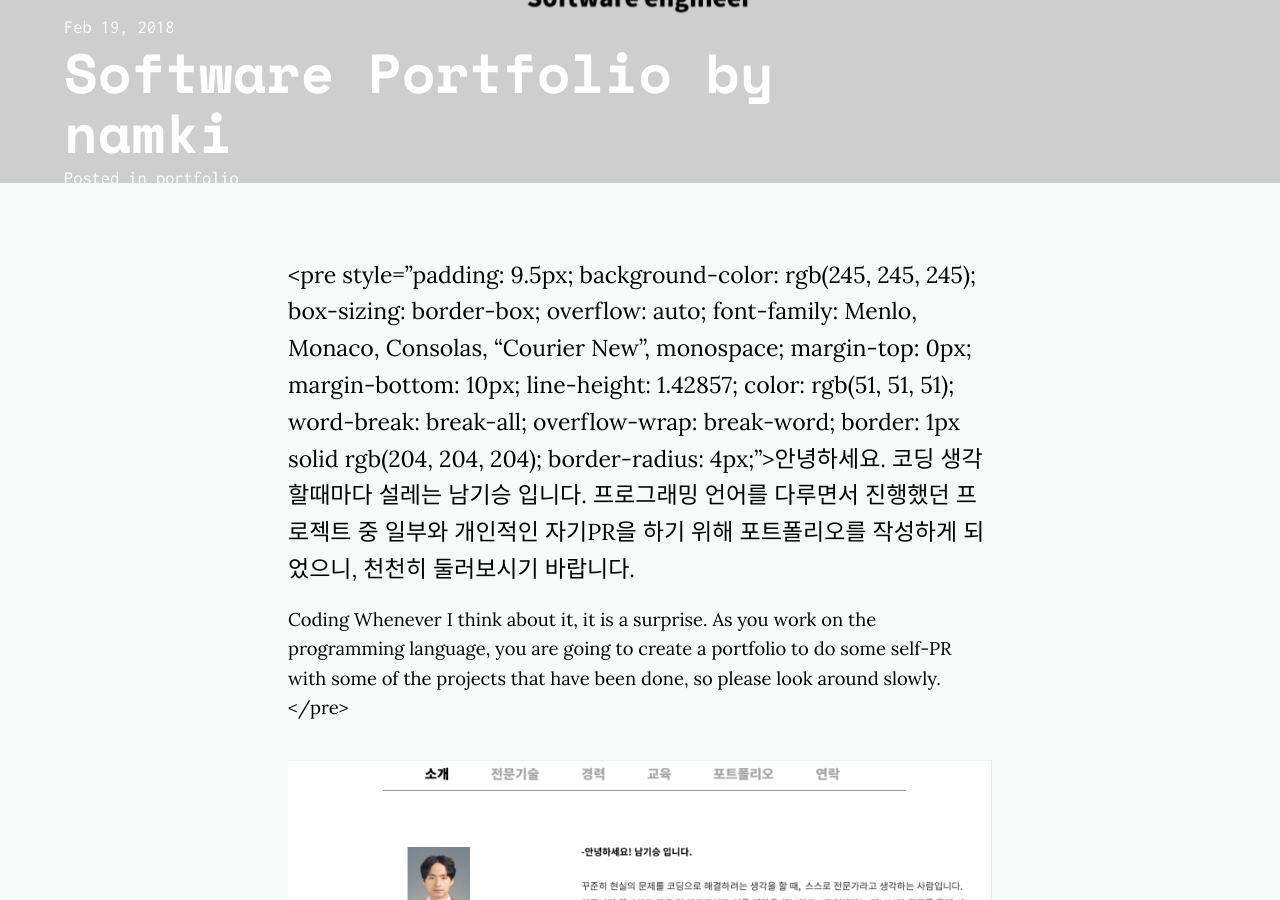
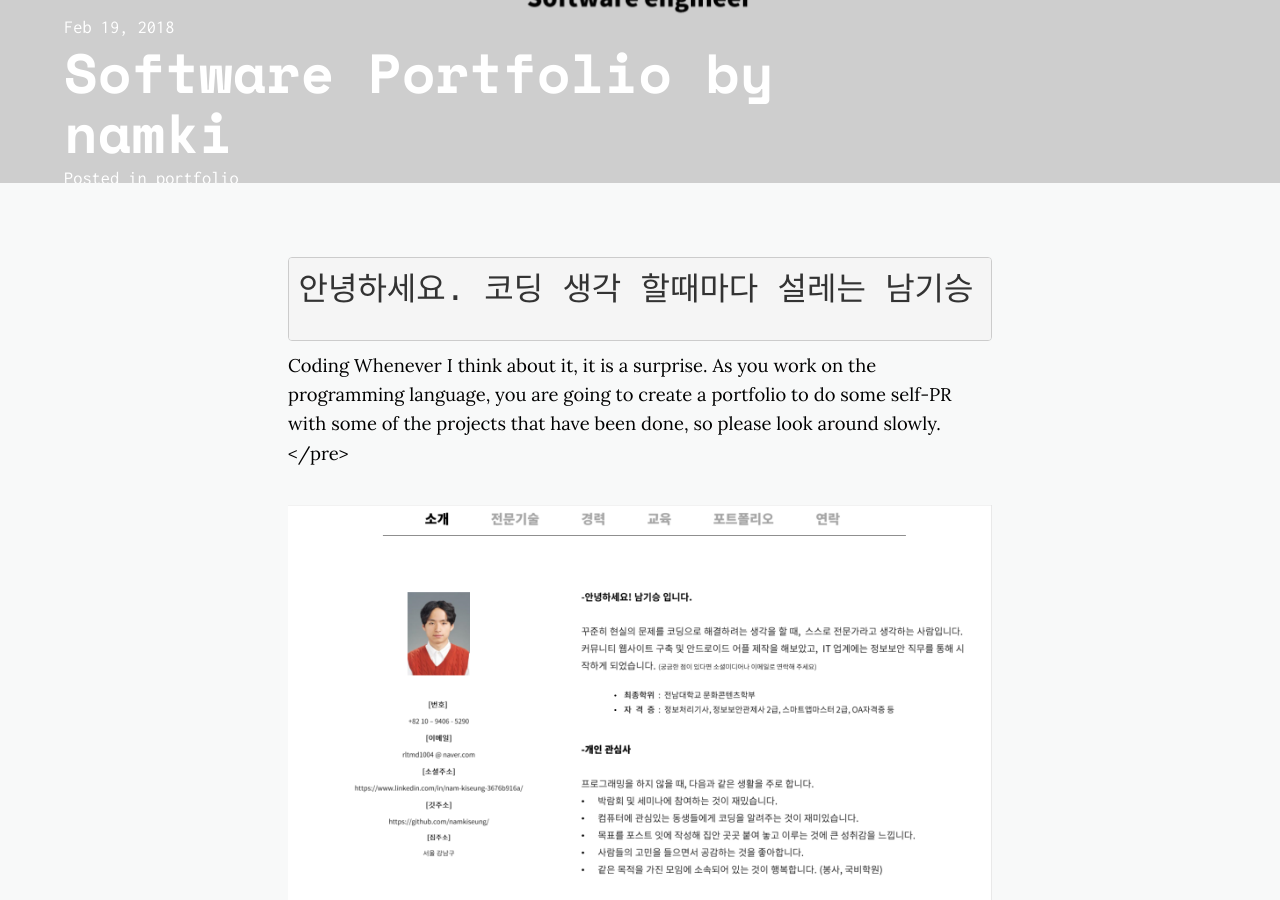
Before and after one commit to namkiseung/namki, a Jekyll site: the page built from _posts/2018-10-27-craft-beer.markdown, in a window 1280 px wide and 900 px high, scrolled down 461 px. Built offline with Jekyll 4.4.1, drawn with Linux system fonts in a browser that asks for light colours; nearby versions of some CDN libraries.

Commit message:
text transform

```diff
--- a/_posts/2018-10-27-craft-beer.markdown
+++ b/_posts/2018-10-27-craft-beer.markdown
@@ -8,7 +8,7 @@ description:
 image: https://github.com/namkiseung/namki/blob/master/_screenshots/1.PNG?raw=true
 image-sm: https://picsum.photos/500/300?image=1003
 ---
-<pre style="padding: 9.5px; background-color: rgb(245, 245, 245); box-sizing: border-box; overflow: auto; font-family: Menlo, Monaco, Consolas, "Courier New", monospace; margin-top: 0px; margin-bottom: 10px; line-height: 1.42857; color: rgb(51, 51, 51); word-break: break-all; overflow-wrap: break-word; border: 1px solid rgb(204, 204, 204); border-radius: 4px;">안녕하세요. 코딩 생각 할때마다 설레는 남기승 입니다. 프로그래밍 언어를 다루면서 진행했던 프로젝트 중 일부와 개인적인 자기PR을 하기 위해 포트폴리오를 작성하게 되었으니, 천천히 둘러보시기 바랍니다.
+<pre style="padding: 9.5px; background-color: rgb(245, 245, 245); box-sizing: border-box; overflow: auto; font-family: Menlo, Monaco, Consolas, &quot;Courier New&quot;, monospace; margin-top: 0px; margin-bottom: 10px; line-height: 1.42857; color: rgb(51, 51, 51); word-break: break-all; overflow-wrap: break-word; border: 1px solid rgb(204, 204, 204); border-radius: 4px;"><p><span style="font-size: 24pt;">안녕하세요. 코딩 생각 할때마다 설레는 남기승 입니다. 프로그래밍 언어를 다루면서 진행했던 프로젝트 중 일부와 개인적인 자기PR을 하기 위해 포트폴리오를 작성하게 되었으니, 천천히 둘러보시기 바랍니다.</span></p></pre>
 
 Coding Whenever I think about it, it is a surprise. As you work on the programming language, you are going to create a portfolio to do some self-PR with some of the projects that have been done, so please look around slowly.</pre>
 
--- a/index.html
+++ b/index.html
@@ -5,7 +5,7 @@ layout: default
   <div>
 
 
-      <figure class="absolute-bg preview__img"><img rotate="90" src="https://github.com/namkiseung/namki/blob/master/_screenshots/032150351.png?raw=true"></figure>
+      <figure class="absolute-bg preview__img"><img style="-ms-transform: rotate(90deg); -webkit-transform: rotate(90deg); transform: rotate(90deg);" src="https://github.com/namkiseung/namki/blob/master/_screenshots/032150351.png?raw=true"></figure>
 
 
     <div class="previews__container">
```
